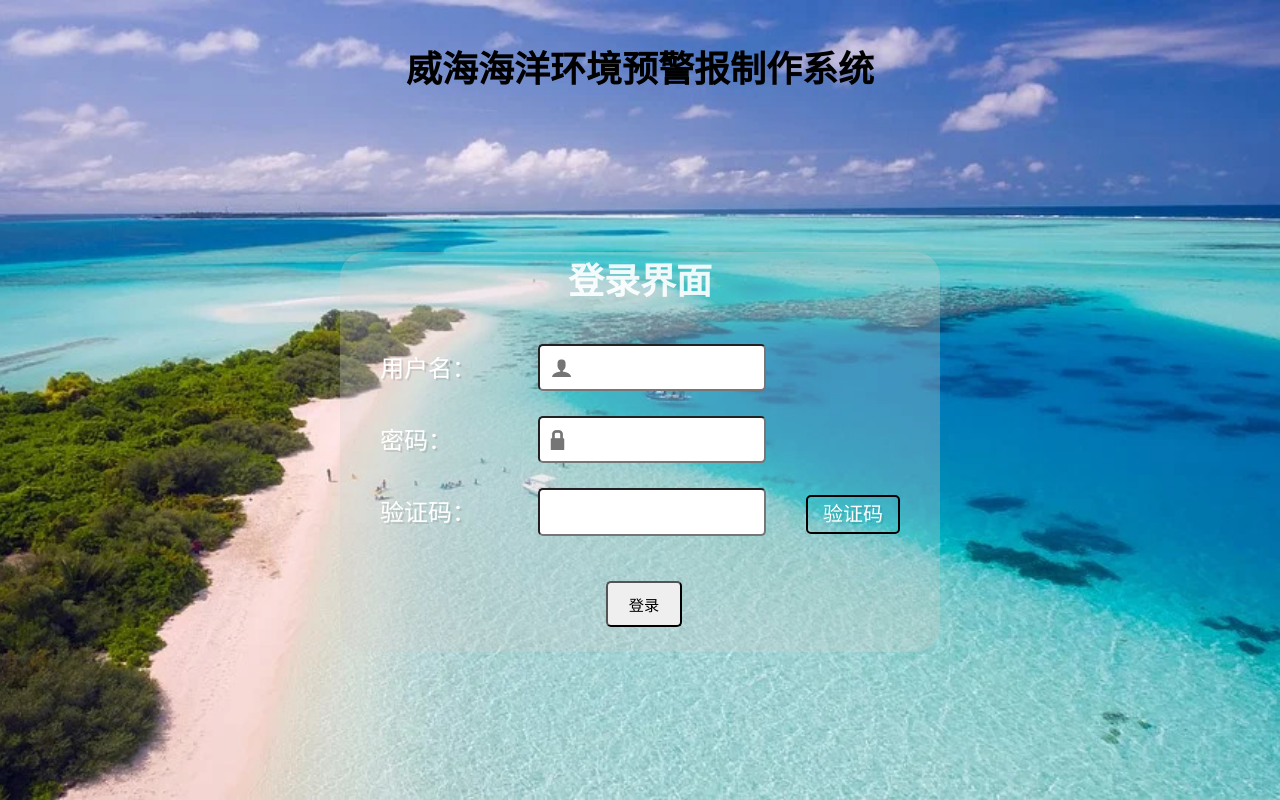
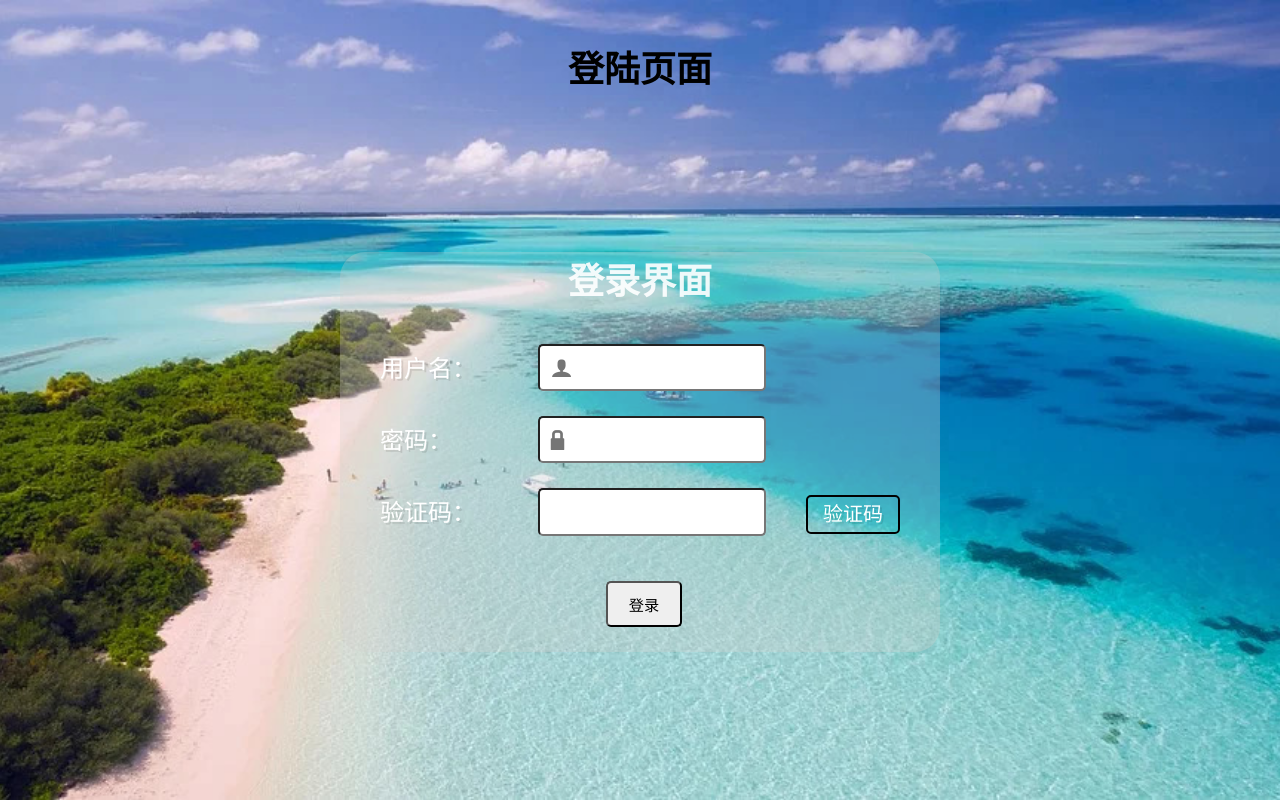
Before and after one commit to Easy5520/LoginPage1, a plain HTML site: page index.html in a window 1280 px wide. Drawn offline with Linux system fonts and the light colour scheme; files whose address does not match are found by name.

Commit message:
Update index.html

```diff
--- a/index.html
+++ b/index.html
@@ -5,13 +5,13 @@
 	<meta charset="UTF-8">
 	<meta http-equiv="X-UA-Compatible" content="IE=edge,chrome=1">
 	<meta name="viewport" content="width=device-width, initial-scale=1.0">
-	<title>威海海洋环境预警报制作系统</title>
+	<title>登陆页面</title>
 	<link rel="stylesheet" href="css/style.css">
 </head>
 
 <body>
 	<div class="htmleaf-container">
-		<h1 class="headline1">威海海洋环境预警报制作系统</h1>
+		<h1 class="headline1">登陆页面</h1>
 		<div id="wrapper">
 			<!-- <h1>欢迎使用</h1> -->
 			<div id="slider-wrap" class="boxcolor">
```
